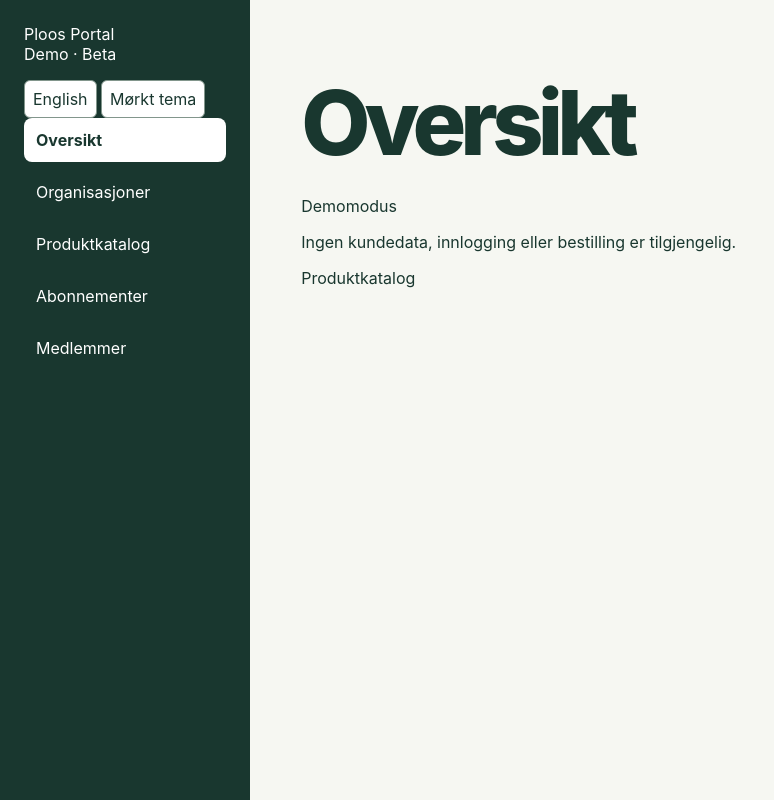
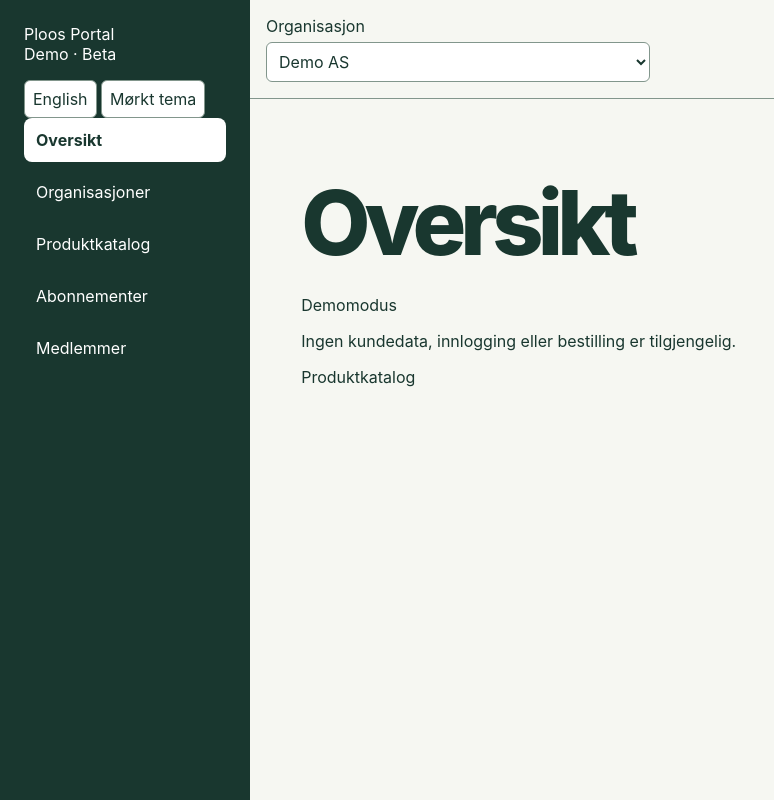
Before and after one commit to Ploos-AS/Ploos-Portal, a SvelteKit app: page /preview in a window 1280 px wide. Shown: the whole page, without its empty margins (0-774 px from the left). Built offline with nearby package versions, Linux system fonts and the light colour scheme.

Commit message:
feat: share active demo organization

```diff
--- a/src/routes/preview/+layout.svelte
+++ b/src/routes/preview/+layout.svelte
@@ -1,6 +1,14 @@
 <script lang="ts">
   import { page } from '$app/state';
   import { setContext } from 'svelte';
+  import OrganizationSelector from '$lib/components/OrganizationSelector.svelte';
+  const organizations = [
+    { id: 'business', display_name: 'Demo AS', kind: 'business', role: 'owner' },
+    { id: 'association', display_name: 'Demo forening', kind: 'association', role: 'member' },
+    { id: 'empty', display_name: 'Demo 3', kind: 'association', role: 'owner' }
+  ];
+  let selected = $state('business');
+  setContext('preview-organization', { organizations, selected: () => selected });
   let dark = $state(false);
   let language = $state<'nb' | 'en'>('nb');
   setContext('preview-language', () => language);
@@ -25,7 +33,7 @@
       {/each}
     </nav>
   </aside>
-  <div class="workspace">{@render children()}</div>
+  <div class="workspace"><header><OrganizationSelector {organizations} {selected} {language} onchange={(id) => selected = id} /></header>{@render children()}</div>
 </div>
 <style>
   .shell { display: grid; grid-template-columns: 250px minmax(0, 1fr); min-height: 100vh; background: var(--surface); color: var(--ink); color-scheme: light; --surface: #f6f7f2; --ink: #19372f; --control: #fff; --border: #82968c; }
@@ -40,5 +48,7 @@
   nav a[aria-current="page"] { background: #fff; color: #19372f; font-weight: bold; }
   a:focus-visible { outline: 3px solid #e4b95f; outline-offset: 3px; }
   .workspace { min-width: 0; }
+  header { padding: 1rem; border-bottom: 1px solid var(--border); }
+  header :global(label) { max-width: 24rem; }
   @media (max-width: 700px) { .shell { grid-template-columns: 1fr; } nav { grid-template-columns: repeat(auto-fit, minmax(150px, 1fr)); } }
 </style>
```
